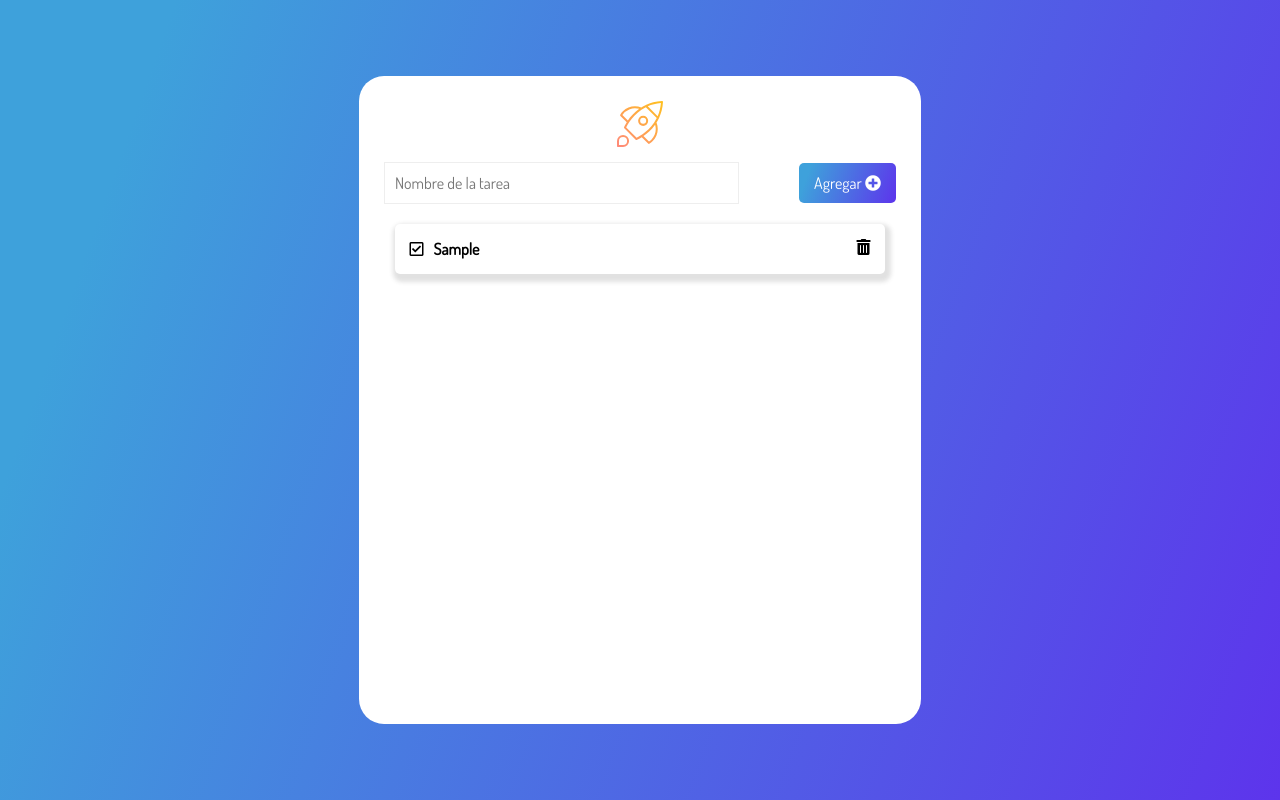
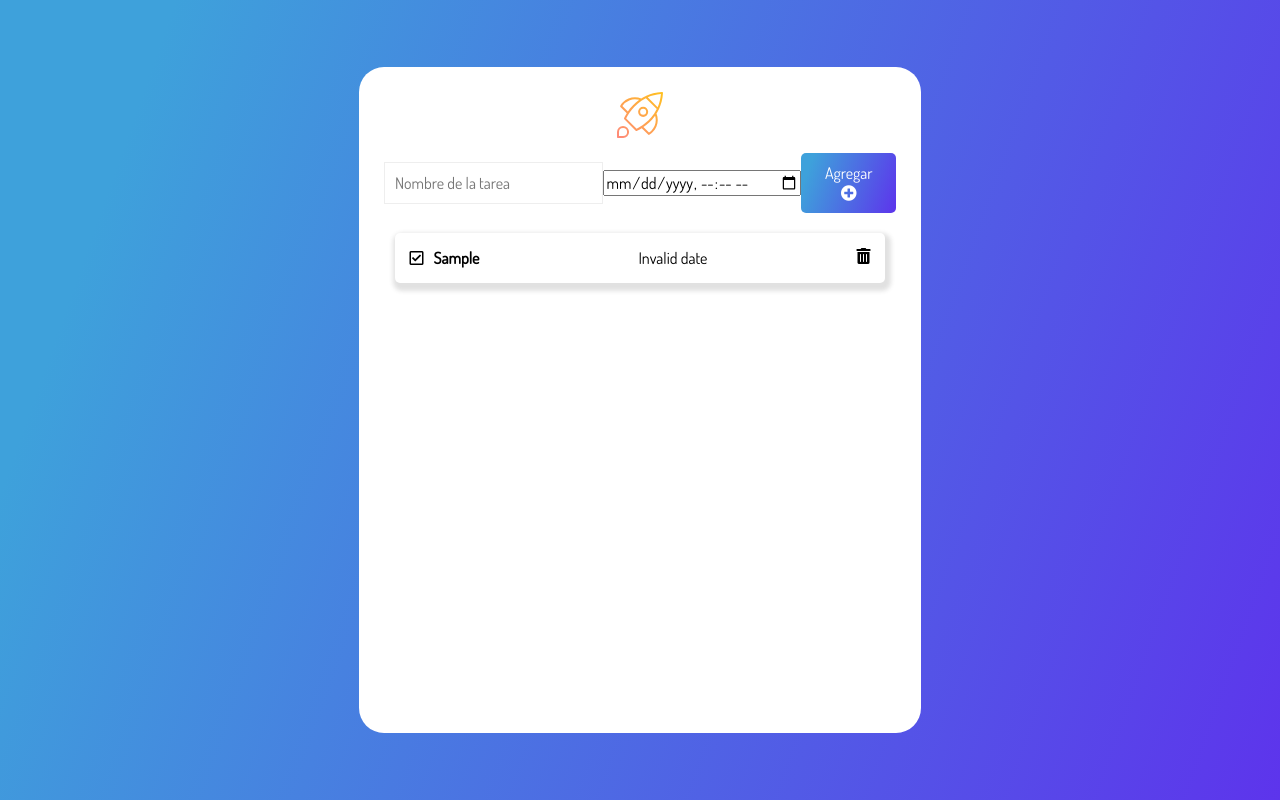
Before and after one commit to sergioftoledo/crud-to-do, a plain HTML site: page index.html in a window 1280 px wide. Both pictures are taken after typing "Sample" into the empty fields and a click on the button "Agregar". Drawn offline with nearby package versions, Linux system fonts and the light colour scheme.

Commit message:
Agregando libreria moment.js y reacomodando codigo

```diff
--- /dev/null
+++ b/components/addTask.js
@@ -0,0 +1,64 @@
+import  checkComplete  from "./checkComplete.js";
+import  deleteIcon  from "./deleteTask.js";
+
+//Agregar la tarea
+const addTask = e => {
+    e.preventDefault();
+    const list = document.querySelector('[data-list]');
+    const input = document.querySelector('[data-form-input]');
+    const calendar = document.querySelector('[data-form-date]');
+
+    const inputValue = input.value;
+    const date = calendar.value;
+    const dateFormat = moment(date).format('DD/MM/YYYY, h:mm');
+
+    input.value = '';
+    calendar.value = '';
+
+
+    const taskObjet = {
+        inputValue,
+        dateFormat
+    };
+    const task = createTask(taskObjet);
+    list.appendChild(task);
+
+
+    const tasklist = JSON.parse(localStorage.getItem('task')) || [];
+    tasklist.push(taskObjet);
+    localStorage.setItem('task', JSON.stringify(tasklist));
+}
+
+
+
+const createTask = ({ inputValue, dateFormat }) => {
+
+    if (inputValue != '') {
+        const task = document.createElement('li');
+        task.classList.add('card');
+        task.classList.add('addTask')
+
+        const taskContent = document.createElement('div');
+
+        const taskTitle = document.createElement('span');
+        taskTitle.classList.add('task')
+        taskTitle.innerHTML = inputValue;
+        task.appendChild(taskContent);
+        taskContent.appendChild(checkComplete());
+
+        const dateElement = document.createElement('span');
+        dateElement.innerHTML = dateFormat;
+        taskContent.appendChild(taskTitle);
+        task.appendChild(dateElement);
+        task.appendChild(deleteIcon());
+
+        setTimeout(() => {
+            addTask
+        }, 500);
+        return  task
+    } else {
+        alert('No se puede agregar una tarea vacia')
+    }
+}
+
+export default addTask;
--- a/css/styles.css
+++ b/css/styles.css
@@ -46,7 +46,7 @@ form {
   padding: 10px;
   border: 1px solid #eee;
   outline: none;
-  width: 65%;
+  width: 40%;
 }
 
 .inputForm::placeholder {
--- a/index.html
+++ b/index.html
@@ -22,6 +22,7 @@
                 <form action="">
                     <input type="text" name="task" placeholder="Nombre de la tarea" class="inputForm" autocomplete="off"
                         data-form-input />
+                    <input type="datetime-local" placeholder="DD/MM/YYYY" data-form-date>
                     <button type="submit" class="btnCreate" data-form-btn>
                         Agregar <i class="fas fa-plus-circle"></i>
                     </button>
@@ -31,6 +32,7 @@
             </ul>
         </div>
     </main>
+    <script src="https://cdnjs.cloudflare.com/ajax/libs/moment.js/2.29.4/moment.min.js"></script>
     <script type="module" src="script.js"></script>
 </body>
 
--- a/script.js
+++ b/script.js
@@ -1,30 +1,5 @@
-import  checkComplete  from "./components/checkComplete.js";
-import  deleteIcon  from "./components/deleteTask.js";
+import addTask from "./components/addTask.js";
 
 const btn = document.querySelector('[data-form-btn]');
 
-btn.addEventListener('click', function (e) {
-    e.preventDefault();
-    const input = document.querySelector('[data-form-input]');
-    const inputValue = input.value;
-    if (inputValue != '') {
-        input.value = '';
-        const list = document.querySelector('[data-list]');
-        const task = document.createElement('li');
-        task.classList.add('card');
-        task.classList.add('addTask')
-        const taskContent = document.createElement('div');
-        const taskTitle = document.createElement('span');
-        taskTitle.classList.add('task')
-        taskTitle.innerHTML = inputValue;
-        task.appendChild(taskContent);
-        taskContent.appendChild(checkComplete());
-        taskContent.appendChild(taskTitle);
-        task.appendChild(deleteIcon());
-        setTimeout(() => {
-            list.appendChild(task);
-        }, 500);
-    } else {
-        alert('No se puede agregar una tarea vacia')
-    }
-})
+btn.addEventListener('click', addTask);
```
